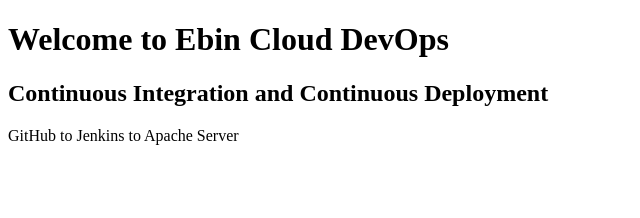
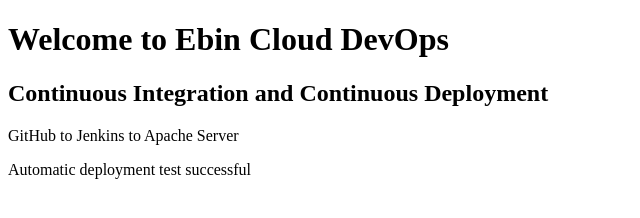
Before and after one commit to ebin9977/jenkins-web-deployment, a plain HTML site: page index.html in a window 1280 px wide. Shown: the whole page, without its empty margins (0-640 px from the left). Drawn offline with Linux system fonts and the light colour scheme.

Commit message:
Test automatic trigger

```diff
--- a/index.html
+++ b/index.html
@@ -9,3 +9,4 @@
     <p>GitHub to Jenkins to Apache Server</p>
 </body>
 </html>
+<p>Automatic deployment test successful</p>
```
